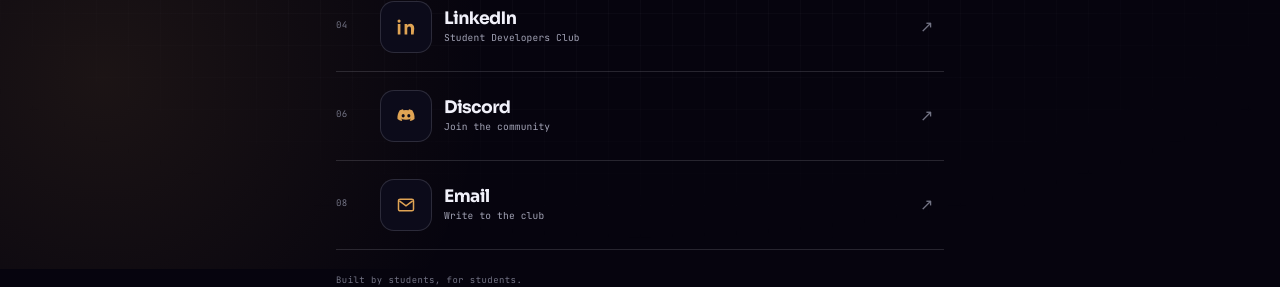
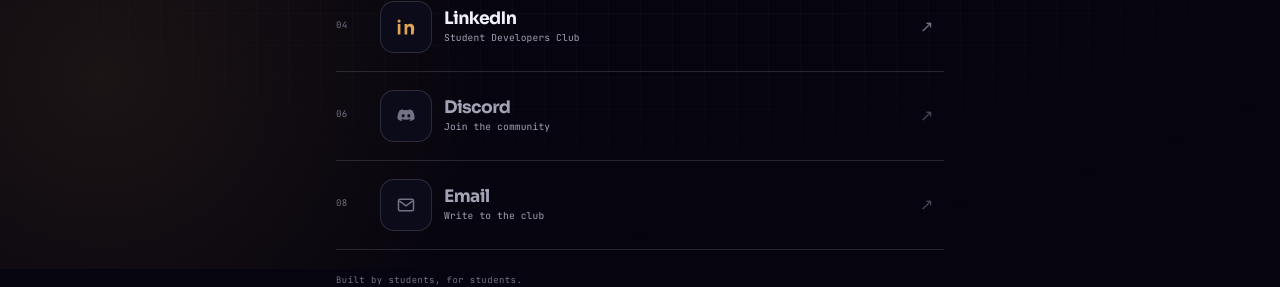
Before and after one commit to DoesntMatterICare/student-developer-club-social-vce, a Next.js app: page / in a window 1280 px wide. Shown: the part 531-818 px from the top of the page. Built offline with nearby package versions, Linux system fonts and the light colour scheme.

Commit message:
added another error

```diff
--- a/app/page.tsx
+++ b/app/page.tsx
@@ -5,8 +5,8 @@ import { siteConfig } from "@/lib/site";
 const links = [
   { name: "Instagram", handle: "@sdc.vce", href: siteConfig.social.instagram, icon: "instagram" },
   { name: "LinkedIn", handle: "Student Developers Club", href: siteConfig.social.linkedin, icon: "linkedin" },
-  { name: "Discord", handle: "Join the community", href: siteConfig.social.discord, icon: "discord" },
-  { name: "Email", handle: "Write to the club", href: siteConfig.social.email, icon: "email" },
+  { name: "Discord", handle: "Join the community", href: siteConfig.social.discord, icon: "discord", status: "coming-soon" },
+  { name: "Email", handle: "Write to the club", href: siteConfig.social.email, icon: "email", status: "coming-soon" },
 ] as const;
 
 export default function HomePage() {
```
